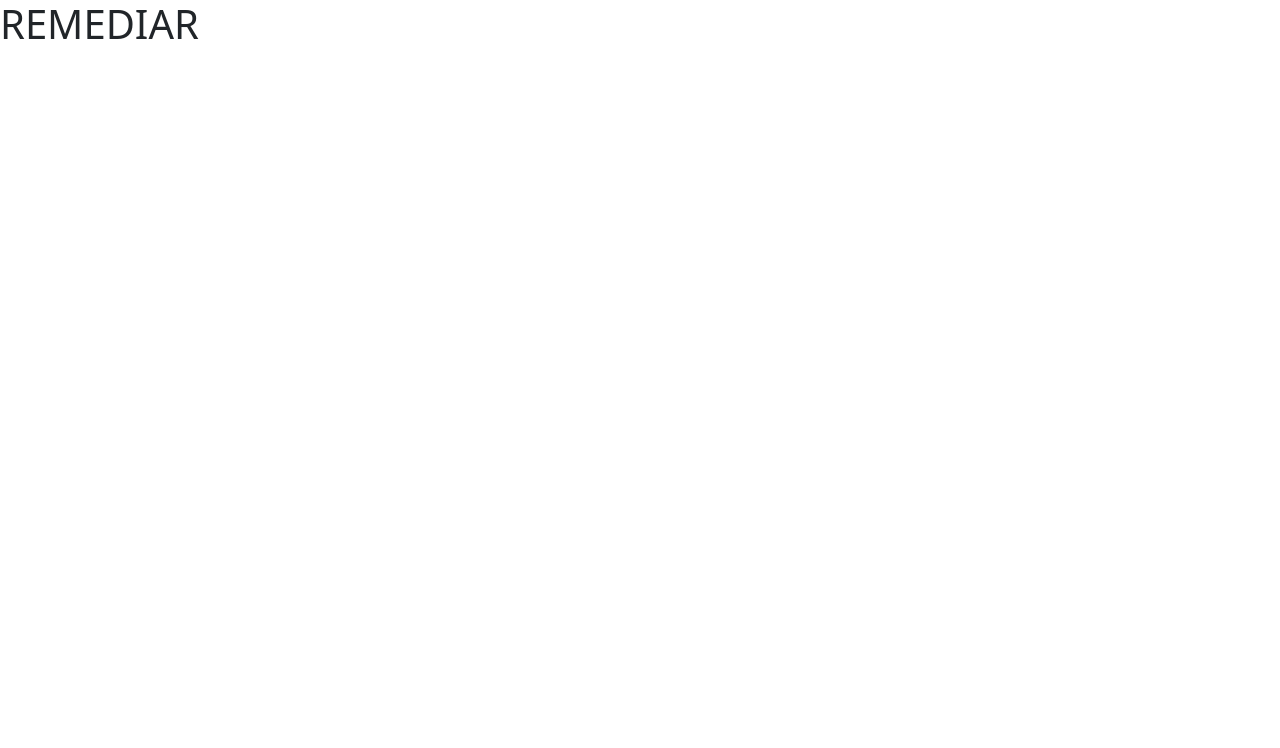
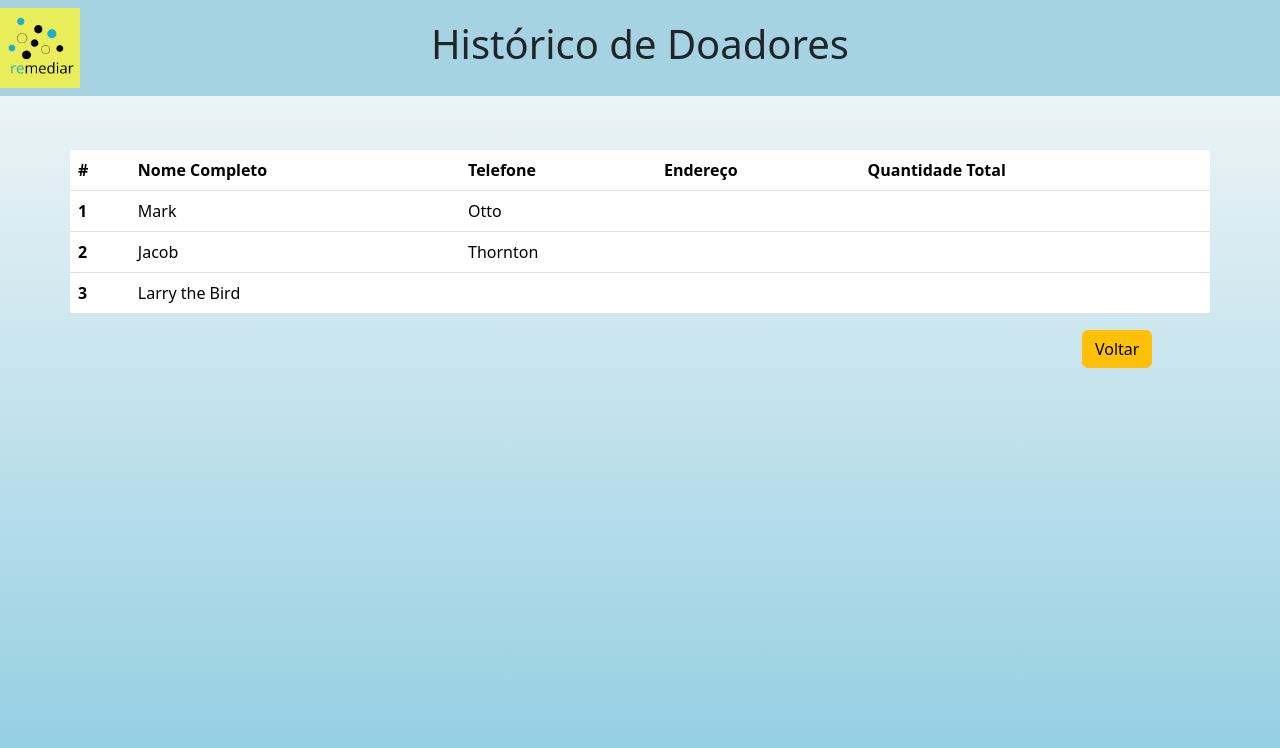
Before and after one commit to RemediarPuc/FrontEnd, an Angular app in the folder Remediar-FrontEnd/: page / in a window 1280 px wide. Shown: the top 748 px of the page. Built offline with nearby package versions, Linux system fonts and the light colour scheme.

Commit message:
feat Tela Criada

```diff
--- a/Remediar-FrontEnd/src/app/app.component.html
+++ b/Remediar-FrontEnd/src/app/app.component.html
@@ -1,2 +1,2 @@
-<h1>REMEDIAR</h1>
+
 <router-outlet />
--- a/Remediar-FrontEnd/src/app/app.routes.ts
+++ b/Remediar-FrontEnd/src/app/app.routes.ts
@@ -1,3 +1,7 @@
 import { Routes } from '@angular/router';
+import { HistoricoDoadoresComponent } from './historico-doadores/historico-doadores.component';
 
-export const routes: Routes = [];
+export const routes: Routes = [{
+    path:'',
+    component: HistoricoDoadoresComponent
+}];
--- /dev/null
+++ b/Remediar-FrontEnd/src/app/historico-doadores/historico-doadores.component.css
@@ -0,0 +1,27 @@
+.container{
+    margin-top: 150px;
+
+
+}
+
+.body{
+    width: 100%;
+    height: 100vh;
+    display: flex;
+    background: linear-gradient(to bottom, #F9F9F9 0%, #8ECCE1 100%);
+    overflow: hidden;
+}
+.buttons-div{
+    margin-left: 1000px;
+}
+header{
+    background-color: #a6d3e2;
+    width: 100%;
+    position: fixed;
+
+}
+
+.logo{
+    width: 80px;
+
+}
--- /dev/null
+++ b/Remediar-FrontEnd/src/app/historico-doadores/historico-doadores.component.html
@@ -0,0 +1,58 @@
+<div class="body">
+  <header class="header">
+    <nav class="navbar navbar-expand-lg">
+        <div class="col-12 col-sm-1 col-xs-12 col-md-1 col-lg-1">
+            <img class="logo" src="..\..\assets\Images\logo.png" alt="logo" >
+        </div>
+
+        <div class="col-10 col-sm-4 col-xs-12 col-md-6 col-lg-10">
+            <div class="navbar-nav justify-content-center">
+                <h1 class="font-weight-bold" >Histórico de Doadores</h1>
+            </div>
+        </div>
+    </nav>
+</header>
+  <div class="container">
+    <div class="row">
+      <table class="table">
+        <thead>
+          <tr>
+            <th scope="col">#</th>
+            <th scope="col">Nome Completo</th>
+            <th scope="col">Telefone</th>
+            <th scope="col">Endereço</th>
+            <th scope="col">Quantidade Total</th>
+          </tr>
+        </thead>
+        <tbody>
+          <tr>
+            <th scope="row">1</th>
+            <td>Mark</td>
+            <td>Otto</td>
+            <td></td>
+            <td></td>
+          </tr>
+          <tr>
+            <th scope="row">2</th>
+            <td>Jacob</td>
+            <td>Thornton</td>
+            <td></td>
+            <td></td>
+          </tr>
+          <tr>
+            <th scope="row">3</th>
+            <td colspan="2">Larry the Bird</td>
+            <td></td>
+            <td></td>
+          </tr>
+        </tbody>
+      </table>
+    </div>
+
+      <div class="row">
+        <div class="buttons-div">
+          <button type="button" class="btn btn-warning">Voltar</button>
+        </div>
+      </div>
+</div>
+</div>
--- /dev/null
+++ b/Remediar-FrontEnd/src/app/historico-doadores/historico-doadores.component.ts
@@ -0,0 +1,15 @@
+import { Component, OnInit } from '@angular/core';
+
+@Component({
+  selector: 'app-historico-doadores',
+  templateUrl: './historico-doadores.component.html',
+  styleUrls: ['./historico-doadores.component.css']
+})
+export class HistoricoDoadoresComponent implements OnInit {
+
+  constructor() { }
+
+  ngOnInit() {
+  }
+
+}
```
Also changed, not shown: Remediar-FrontEnd/src/assets/Images/logo.png (added).
